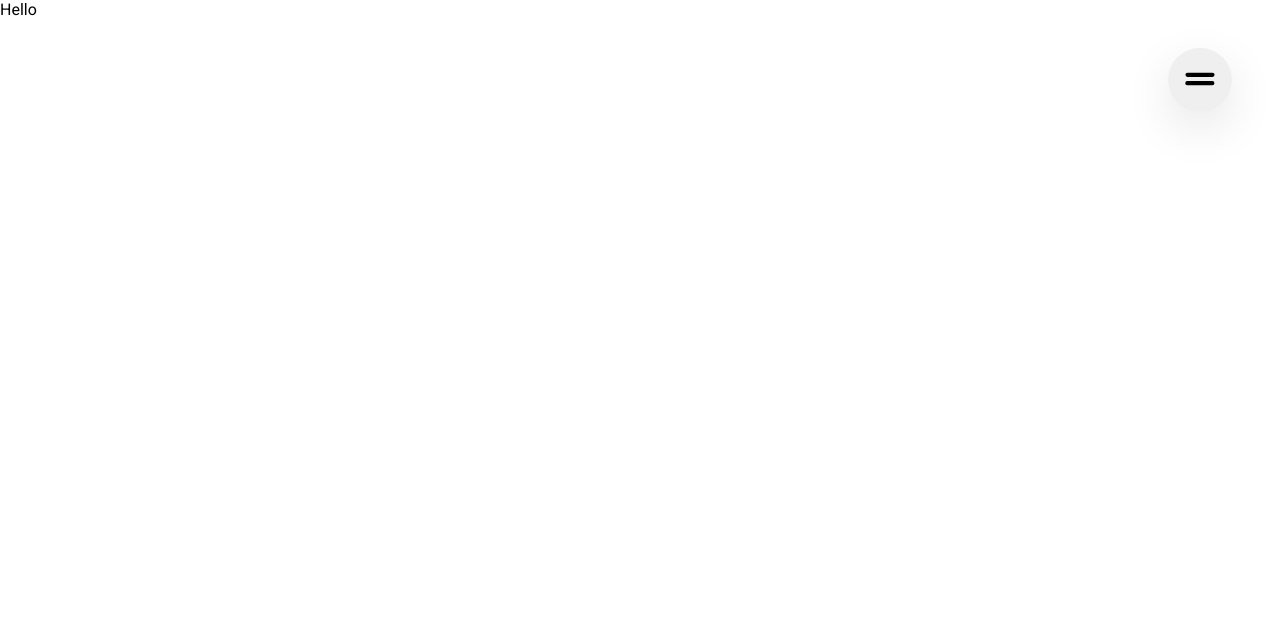
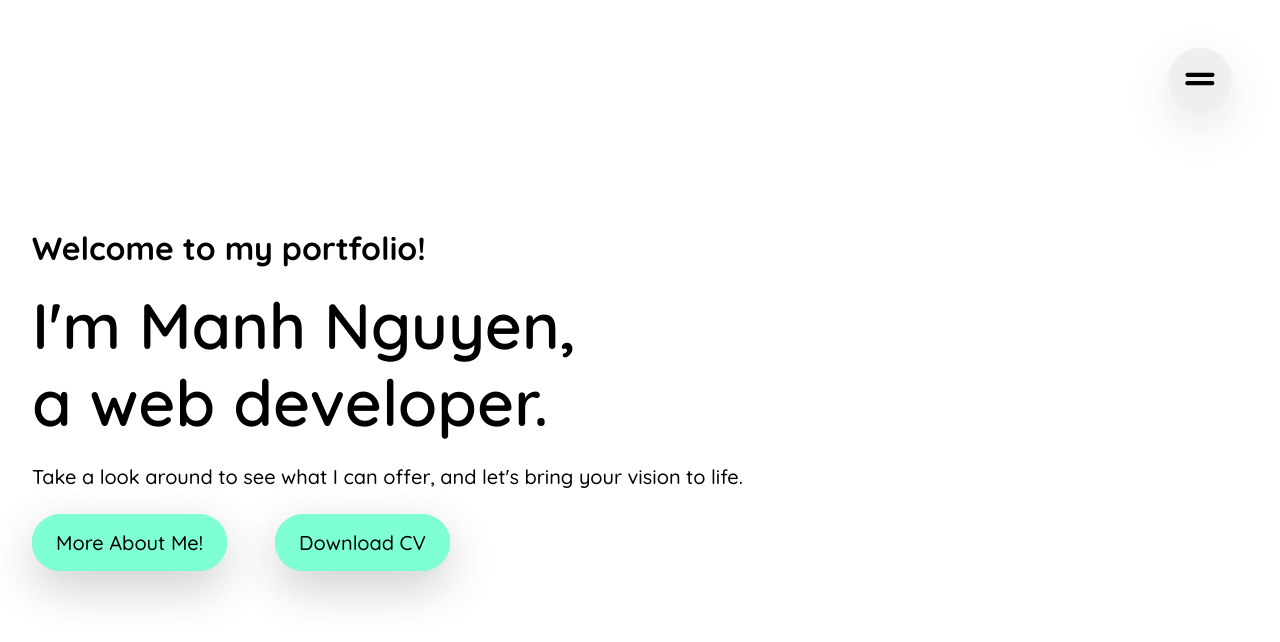
Before and after one commit to LetsCodeManh/ManhPortfolio, a React (Vite) app: page / in a window 1280 px wide. Shown: the top 642 px of the page. Built offline with nearby package versions, Linux system fonts and the light colour scheme.

Commit message:
Add Hero Section plus styling

```diff
--- a/src/App.jsx
+++ b/src/App.jsx
@@ -1,15 +1,14 @@
-import Navigation from "./components/Navigation/Navigation"
-import TextRandomizer from "./components/Randomizer/TextRandomizer"
+import Hero from "./components/Hero/Hero";
+import Navigation from "./components/Navigation/Navigation";
+import TextRandomizer from "./components/Randomizer/TextRandomizer";
 
 const App = () => {
-
-
   return (
     <>
       <Navigation />
-      <TextRandomizer text="Hello" />
+      <Hero />
     </>
-  )
-}
+  );
+};
 
-export default App
+export default App;
--- /dev/null
+++ b/src/components/Hero/Hero.jsx
@@ -0,0 +1,28 @@
+import TextRandomizer from "../Randomizer/TextRandomizer";
+import "./index.css";
+
+const Hero = () => {
+  return (
+    <section id="home" className="home">
+      <h2 className="home__subheader">Welcome to my portfolio!</h2>
+      <h1 className="home__header">
+        I'm Manh Nguyen, <br />
+        <TextRandomizer text="a web developer" />.
+      </h1>
+      <p className="home__text">
+        Take a look around to see what I can offer, and let's bring your vision
+        to life.
+      </p>
+      <div className="home__button_group">
+        <button className="home__button">
+          <a href="#about">More About Me!</a>
+        </button>
+        <button className="home__button">
+          <a href="#d">Download CV</a>
+        </button>
+      </div>
+    </section>
+  );
+};
+
+export default Hero;
--- /dev/null
+++ b/src/components/Hero/index.css
@@ -0,0 +1,100 @@
+.home {
+  display: flex;
+  flex-direction: column;
+  justify-content: center;
+  min-height: 100vh;
+  padding: clamp(0.25em, 1vmin, 1em) clamp(1em, 4vmin, 4em);
+  gap: 1.25rem;
+  font-family: "Quicksand", sans-serif;
+}
+
+.home__header {
+  font-size: clamp(2rem, 8vmin, 5rem);
+  font-weight: 600;
+  line-height: 1.2;
+}
+
+.home__subheader {
+  font-size: clamp(1.5rem, 8vmin, 2rem);
+  font-weight: 700;
+  line-height: 1.2;
+}
+
+.home__text {
+  font-size: clamp(1rem, 8vmin, 1.25rem);
+  font-weight: 400;
+  line-height: 1.7;
+}
+
+.home__button_group {
+  display: flex;
+  gap: 3rem;
+}
+
+@media (max-width: 500px) {
+  .home__button_group {
+    justify-content: center;
+  }
+}
+
+.home__button_group .home__button {
+  cursor: pointer;
+  border: none;
+  box-shadow: 0 1rem 3rem rgba(0, 0, 0, 0.2);
+  display: inline-block;
+  position: relative;
+  padding: 1rem 1.5rem;
+  border-radius: 99rem;
+
+  background-color: aquamarine;
+
+  transition: all 200ms;
+  animation: moveInBottom 500ms ease-out;
+  animation-fill-mode: backwards;
+}
+
+.home__button_group .home__button::after {
+  content: "";
+  height: 100%;
+  width: 100%;
+
+  position: absolute;
+  top: 0;
+  left: 0;
+  z-index: -1;
+
+  display: inline-block;
+  border-radius: 99rem;
+  background-color: aquamarine;
+
+  transition: all 400ms;
+}
+
+.home__button_group .home__button:hover::after {
+  transform: scaleX(1.2) scaleY(1.4);
+  opacity: 0;
+}
+
+.home__button_group .home__button:hover {
+  transform: translateY(-3px);
+  box-shadow: 0 2rem 3rem rgba(0, 0, 0, 0.2);
+}
+
+.home__button_group .home__button a {
+  text-decoration: none;
+  color: black;
+  font-size: clamp(1rem, 3vmin, 1.25rem);
+  font-family: "Quicksand", sans-serif;
+}
+
+@keyframes moveInBottom {
+  0% {
+    opacity: 0;
+    transform: translateY(30px);
+  }
+
+  100% {
+    opacity: 1;
+    transform: translateX(0px);
+  }
+}
--- a/src/components/Navigation/index.css
+++ b/src/components/Navigation/index.css
@@ -71,10 +71,12 @@
   z-index: 95;
   opacity: 0;
   transition: opacity 600ms cubic-bezier(0.86, 0, 0.07, 1);
+  pointer-events: none;
 }
 
 .navigation__nav.is-active {
   opacity: 1;
+  pointer-events: all;
 }
 
 .navigation__list {
@@ -127,3 +129,15 @@
   width: 0%;
   position: absolute;
 }
+
+@media (max-width: 550px) {
+  .navigation__hamburger {
+    top: 1.5rem;
+    right: 1.5rem;
+  }
+
+  .navigation__background {
+    top: 2rem;
+    right: 2rem;
+  }
+}
--- a/src/components/Randomizer/TextRandomizer.jsx
+++ b/src/components/Randomizer/TextRandomizer.jsx
@@ -1,8 +1,8 @@
-import React, { useEffect, useRef, useState } from "react";
+import { useEffect, useRef, useState } from "react";
 
 const letters = "ABCDEFGHIJKLMNOPQRSTUVWXYZ";
 
-function TextRandomizer({ text }) {
+const TextRandomizer = ({ text }) => {
   const [innerText, setInnerText] = useState(text);
   const intervalRef = useRef(null);
 
@@ -29,11 +29,7 @@ function TextRandomizer({ text }) {
       }
 
       iteration += 1 / 3;
-    }, 10);
-  };
-
-  const handleMouseOut = () => {
-    clearInterval(intervalRef.current);
+    }, 30);
   };
 
   useEffect(() => {
@@ -41,14 +37,10 @@ function TextRandomizer({ text }) {
   }, []);
 
   return (
-    <span
-      onMouseOver={handleMouseOver}
-      onMouseOut={handleMouseOut}
-      data-value={text}
-    >
+    <span onMouseOver={handleMouseOver} data-value={text}>
       {innerText}
     </span>
   );
-}
+};
 
 export default TextRandomizer;
```
